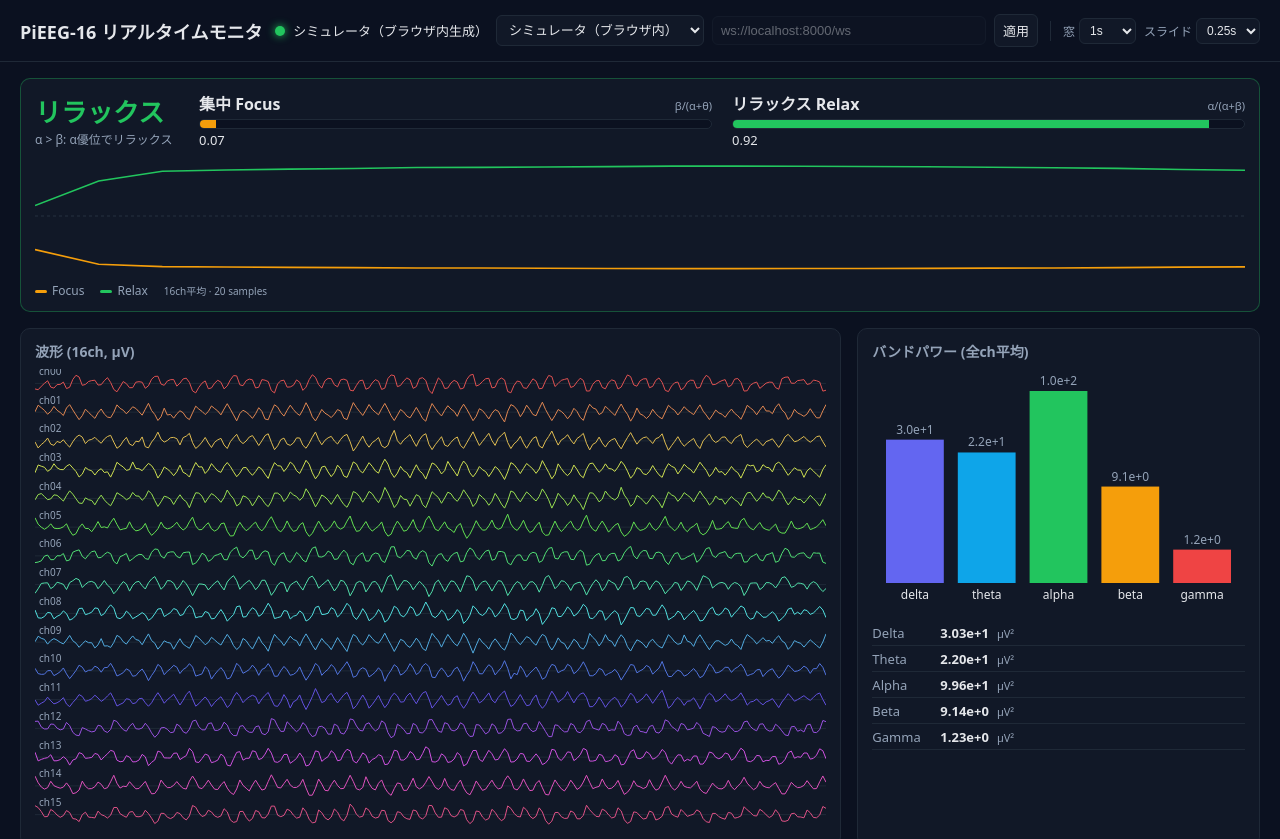
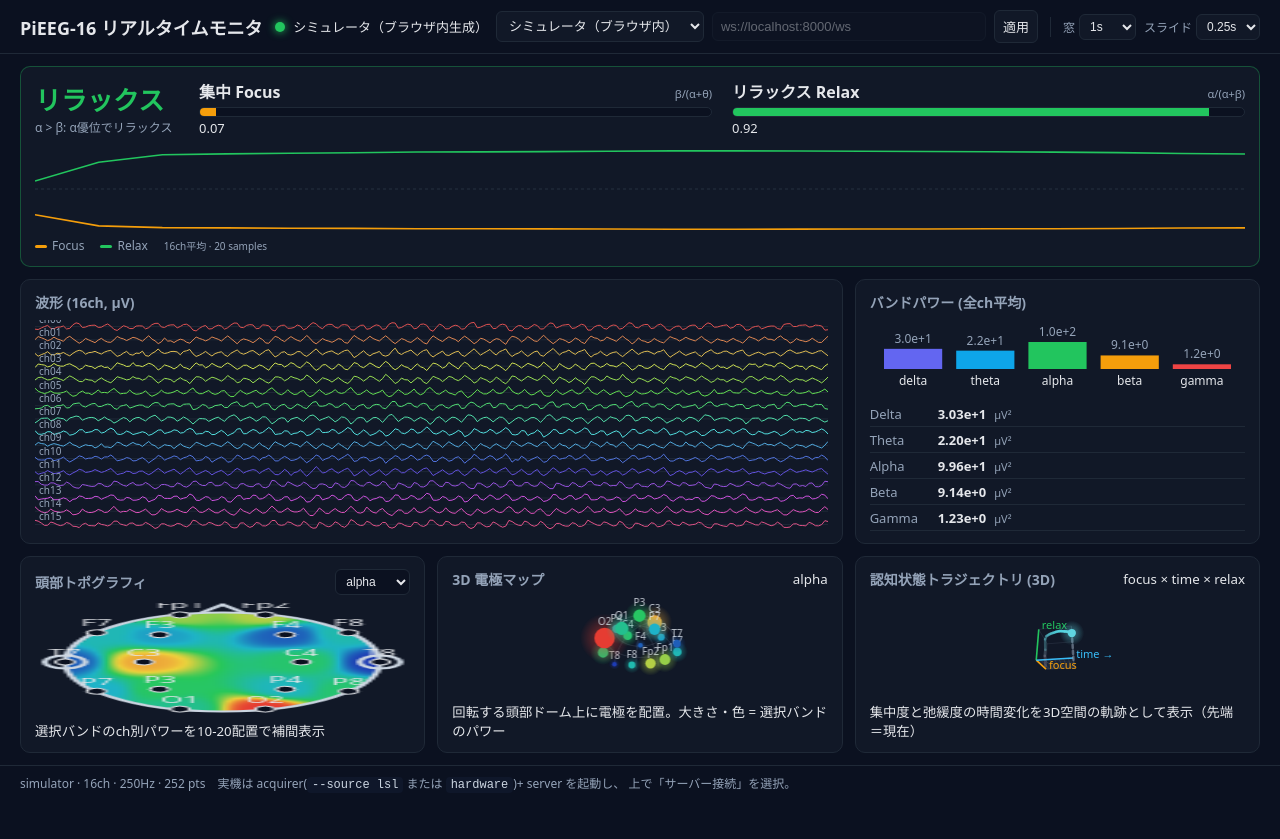
Before and after one commit to tyukei/pieeg_app, a website built with Vite: page web/index.html in a window 1280 px wide. Shown: the top 839 px of the page. After the commit the page ends 800 px from the top, so only its background shows below. Built offline with nearby package versions, Linux system fonts and the light colour scheme.

Commit message:
Save local work before archiving

```diff
--- a/web/src/main.ts
+++ b/web/src/main.ts
@@ -74,11 +74,14 @@ function updateMind(f: Frame): void {
   focusNum.textContent = focusSmooth.toFixed(2);
   relaxNum.textContent = relaxSmooth.toFixed(2);
   mindMeta.textContent = `16ch平均 · ${mindHistory.length} samples`;
-  drawMindTimeline(mindTimelineCanvas, mindHistory);
   traj.push({ focus: focusSmooth, relax: relaxSmooth });
 }
 
-function onFrame(f: Frame): void {
+let lastFrame: Frame | null = null;
+
+// Render everything derived from a frame (no state mutation) — reused on resize
+// / enlarge so canvases repaint at their new size without waiting for new data.
+function renderFrame(f: Frame): void {
   drawWaveform(waveCanvas, f.raw);
   drawBands(bandsCanvas, f.bands);
   bandTable.innerHTML = Object.entries(f.bands)
@@ -94,8 +97,20 @@ function onFrame(f: Frame): void {
   drawTopography(topoCanvas, perCh);
   brain.setData(perCh);
   brainBandLabel.textContent = band;
+  drawMindTimeline(mindTimelineCanvas, mindHistory);
+}
 
+function onFrame(f: Frame): void {
+  lastFrame = f;
   updateMind(f);
+  renderFrame(f);
+}
+
+// Repaint static canvases after a layout change (brain3d/traj3d self-animate).
+function redraw(): void {
+  requestAnimationFrame(() => {
+    if (lastFrame) renderFrame(lastFrame);
+  });
 }
 
 function applyConfig(): void {
@@ -133,4 +148,57 @@ modeSel.addEventListener("change", switchSource);
 winSel.addEventListener("change", applyConfig);
 hopSel.addEventListener("change", applyConfig);
 
+// ── Click-to-enlarge: move a card into a fullscreen modal, restore on close ──
+const modal = document.createElement("div");
+modal.className = "modal hidden";
+const closeBtn = document.createElement("button");
+closeBtn.className = "modal-close";
+closeBtn.type = "button";
+closeBtn.textContent = "×";
+closeBtn.title = "閉じる (Esc)";
+modal.appendChild(closeBtn);
+document.body.appendChild(modal);
+
+const placeholder = document.createComment("card-placeholder");
+let openCard: HTMLElement | null = null;
+
+function enlarge(card: HTMLElement): void {
+  if (openCard) return;
+  openCard = card;
+  card.replaceWith(placeholder);
+  card.classList.add("enlarged");
+  modal.appendChild(card);
+  modal.classList.remove("hidden");
+  redraw();
+}
+
+function closeModal(): void {
+  if (!openCard) return;
+  openCard.classList.remove("enlarged");
+  placeholder.replaceWith(openCard);
+  openCard = null;
+  modal.classList.add("hidden");
+  redraw();
+}
+
+closeBtn.addEventListener("click", closeModal);
+modal.addEventListener("click", (e) => {
+  if (e.target === modal) closeModal();
+});
+document.addEventListener("keydown", (e) => {
+  if (e.key === "Escape") closeModal();
+});
+
+for (const card of Array.from(document.querySelectorAll<HTMLElement>("main .card"))) {
+  card.addEventListener("click", (e) => {
+    if (card.classList.contains("enlarged")) return; // clicks inside the modal card
+    // Don't hijack clicks on the card's own controls.
+    if ((e.target as HTMLElement).closest("select, input, button, option, a")) return;
+    enlarge(card);
+  });
+}
+
+// Keep canvases crisp when the window is resized.
+window.addEventListener("resize", redraw);
+
 switchSource();
--- a/web/src/styles.css
+++ b/web/src/styles.css
@@ -11,11 +11,19 @@
   box-sizing: border-box;
 }
 
+html,
+body {
+  height: 100%;
+}
+
 body {
   margin: 0;
   font-family: system-ui, -apple-system, "Segoe UI", sans-serif;
   background: var(--bg);
   color: var(--text);
+  display: flex;
+  flex-direction: column;
+  overflow: hidden; /* fit the whole dashboard into one screen */
 }
 
 header {
@@ -24,8 +32,9 @@ header {
   align-items: center;
   justify-content: space-between;
   gap: 12px;
-  padding: 14px 20px;
+  padding: 10px 20px;
   border-bottom: 1px solid var(--border);
+  flex: 0 0 auto;
 }
 
 header h1 {
@@ -76,41 +85,59 @@ header h1 {
 }
 
 main {
+  flex: 1 1 auto;
+  min-height: 0;
   display: grid;
   grid-template-columns: repeat(6, 1fr);
-  gap: 16px;
-  padding: 16px 20px;
+  grid-template-rows: auto minmax(0, 1.35fr) minmax(0, 1fr);
+  gap: 12px;
+  padding: 12px 20px;
+  overflow: hidden;
 }
 
 .mind {
   grid-column: 1 / -1;
+  grid-row: 1;
 }
 .wave-card {
   grid-column: span 4;
+  grid-row: 2;
 }
 .wave-card + .card {
   grid-column: span 2;
+  grid-row: 2;
 }
 .topo-card {
   grid-column: span 2;
+  grid-row: 3;
 }
 .brain-card {
   grid-column: span 2;
+  grid-row: 3;
 }
 .traj-card {
   grid-column: span 2;
+  grid-row: 3;
 }
 
 @media (max-width: 900px) {
+  body {
+    overflow: auto; /* narrow screens scroll instead of cramming */
+  }
   main {
     grid-template-columns: 1fr;
+    grid-template-rows: none;
+    overflow: visible;
   }
+  .mind,
   .wave-card,
   .wave-card + .card,
   .topo-card,
   .brain-card,
   .traj-card {
     grid-column: 1 / -1;
+    grid-row: auto;
+    min-height: 300px;
   }
 }
 
@@ -119,6 +146,18 @@ main {
   border: 1px solid var(--border);
   border-radius: 10px;
   padding: 12px 14px;
+  display: flex;
+  flex-direction: column;
+  min-height: 0;
+  overflow: hidden;
+  cursor: zoom-in;
+}
+
+/* Only the inner controls should keep their normal cursor. */
+.card select,
+.card input,
+.card button {
+  cursor: pointer;
 }
 
 .card h2 {
@@ -128,14 +167,16 @@ main {
   font-weight: 600;
 }
 
-#wave {
+/* Canvases stretch to fill the remaining height of their (flex) card. */
+#wave,
+#bands,
+#topo,
+#brain3d,
+#traj3d {
+  flex: 1 1 0;
+  min-height: 0;
   width: 100%;
-  height: 460px;
-}
-
-#bands {
-  width: 100%;
-  height: 240px;
+  display: block;
 }
 
 .card-head {
@@ -158,17 +199,8 @@ main {
   font-size: 12px;
 }
 
-#topo {
-  width: 100%;
-  height: 280px;
-  display: block;
-}
-
-#brain3d,
-#traj3d {
-  width: 100%;
-  height: 300px;
-  display: block;
+.card-head {
+  flex: 0 0 auto;
 }
 
 .ctrl {
@@ -285,8 +317,9 @@ main {
 
 #mind-timeline {
   width: 100%;
-  height: 110px;
-  margin-top: 12px;
+  height: 84px;
+  margin-top: 10px;
+  flex: 0 0 auto;
 }
 
 .legend {
@@ -353,11 +386,13 @@ main {
 footer {
   display: flex;
   flex-wrap: wrap;
+  align-items: center;
   gap: 12px;
-  padding: 12px 20px 24px;
+  padding: 8px 20px;
   color: var(--muted);
   font-size: 12px;
   border-top: 1px solid var(--border);
+  flex: 0 0 auto;
 }
 
 footer code {
@@ -366,3 +401,60 @@ footer code {
   border-radius: 4px;
   color: #cbd5e1;
 }
+
+.band-values {
+  flex: 0 0 auto;
+}
+
+/* Click-to-enlarge modal */
+.modal {
+  position: fixed;
+  inset: 0;
+  z-index: 100;
+  display: flex;
+  align-items: center;
+  justify-content: center;
+  padding: 3vh 3vw;
+  background: rgba(2, 6, 23, 0.82);
+  backdrop-filter: blur(4px);
+}
+
+.modal.hidden {
+  display: none;
+}
+
+.card.enlarged {
+  cursor: default;
+  width: min(1200px, 94vw);
+  height: min(860px, 90vh);
+  max-width: 94vw;
+  max-height: 90vh;
+  margin: 0;
+  box-shadow: 0 20px 60px rgba(0, 0, 0, 0.6);
+}
+
+/* In the enlarged view the mind timeline should fill instead of staying short. */
+.card.enlarged #mind-timeline {
+  flex: 1 1 0;
+  height: auto;
+  min-height: 0;
+}
+
+.modal-close {
+  position: absolute;
+  top: 16px;
+  right: 20px;
+  width: 36px;
+  height: 36px;
+  border-radius: 50%;
+  border: 1px solid var(--border);
+  background: var(--card);
+  color: var(--text);
+  font-size: 20px;
+  line-height: 1;
+  cursor: pointer;
+}
+
+.modal-close:hover {
+  border-color: var(--accent);
+}
--- a/web/src/trajectory3d.ts
+++ b/web/src/trajectory3d.ts
@@ -3,15 +3,17 @@
 // hand-rolled with manual rotation + perspective projection.
 //
 // Axes of the unit cube (centered at origin):
-//   x = focus  β/(α+θ) normalized 0..1
-//   y = time   oldest (bottom) → newest (top)
-//   z = relax  α/(α+β) 0..1
-// The path is a vertex-colored ribbon (amber=focus, blue=relax); the current
-// state is a glowing head sphere with a dropline to the floor grid.
+//   x = focus  β/(α+θ) normalized 0..1  (horizontal)
+//   y = relax  α/(α+β) 0..1             (vertical, up = relaxed)
+//   z = time   oldest (back) → newest (front, toward viewer)
+// The cognitive state wanders across the focus×relax face while the path
+// extrudes forward through time along z — so the curve genuinely coils in 3D
+// instead of collapsing onto the time axis. The current state is a glowing
+// head sphere with a dropline to the floor grid.
 
-const TILT = -0.5;
-const VIEWER_Z = 3.4;
-const FOCAL = 2.2;
+const TILT = -0.42;
+const VIEWER_Z = 3.6;
+const FOCAL = 2.3;
 const FOCUS_MAX = 2; // β/(α+θ) typically lives in 0..~2
 
 type V3 = [number, number, number];
@@ -31,7 +33,7 @@ export interface MindPoint {
 }
 
 export class Trajectory3D {
-  private angle = 0;
+  private angle = 0.5; // start at a 3/4 view so depth is legible immediately
   private history: MindPoint[] = [];
   private raf = 0;
   private running = false;
@@ -52,7 +54,8 @@ export class Trajectory3D {
       if (!this.running) return;
       const dt = this.lastT ? (t - this.lastT) / 1000 : 0;
       this.lastT = t;
-      this.angle += dt * 0.28;
+      // Gentle sway around the vertical axis so the z (time) depth stays readable.
+      this.angle += dt * 0.18;
       this.draw();
       this.raf = requestAnimationFrame(loop);
     };
@@ -84,39 +87,54 @@ export class Trajectory3D {
 
     const cx = w / 2;
     const cy = h / 2;
-    const R = Math.min(w, h) * 0.42;
+    const R = Math.min(w, h) * 0.46;
     const toPx = (pt: { x: number; y: number }) => ({ x: cx + pt.x * R, y: cy + pt.y * R });
+    const line = (a: V3, b: V3, color: string, lw = 1) => {
+      const pa = toPx(this.project(a));
+      const pb = toPx(this.project(b));
+      ctx.strokeStyle = color;
+      ctx.lineWidth = lw;
+      ctx.beginPath();
+      ctx.moveTo(pa.x, pa.y);
+      ctx.lineTo(pb.x, pb.y);
+      ctx.stroke();
+    };
 
-    // Floor grid at y=-0.5 (the focus×relax plane).
+    // Bounding-cube wireframe so the 3D volume reads clearly.
+    const s = 0.5;
+    const corners: V3[] = [
+      [-s, -s, -s], [s, -s, -s], [s, s, -s], [-s, s, -s],
+      [-s, -s, s], [s, -s, s], [s, s, s], [-s, s, s],
+    ];
+    const edges: [number, number][] = [
+      [0, 1], [1, 2], [2, 3], [3, 0],
+      [4, 5], [5, 6], [6, 7], [7, 4],
+      [0, 4], [1, 5], [2, 6], [3, 7],
+    ];
+    for (const [i, j] of edges) line(corners[i], corners[j], "rgba(148,163,184,0.12)");
+
+    // Floor grid at y=-0.5 (the focus × time plane).
     ctx.strokeStyle = "rgba(148,163,184,0.16)";
     ctx.lineWidth = 1;
     const N = 8;
     for (let i = 0; i <= N; i++) {
       const u = i / N - 0.5;
-      const a1 = toPx(this.project([u, -0.5, -0.5]));
-      const a2 = toPx(this.project([u, -0.5, 0.5]));
-      const b1 = toPx(this.project([-0.5, -0.5, u]));
-      const b2 = toPx(this.project([0.5, -0.5, u]));
-      ctx.beginPath(); ctx.moveTo(a1.x, a1.y); ctx.lineTo(a2.x, a2.y); ctx.stroke();
-      ctx.beginPath(); ctx.moveTo(b1.x, b1.y); ctx.lineTo(b2.x, b2.y); ctx.stroke();
+      line([u, -0.5, -0.5], [u, -0.5, 0.5], "rgba(148,163,184,0.14)");
+      line([-0.5, -0.5, u], [0.5, -0.5, u], "rgba(148,163,184,0.14)");
     }
 
-    // Axis lines from the floor origin corner.
-    const axis = (to: V3, color: string) => {
-      const o = toPx(this.project([-0.5, -0.5, -0.5]));
+    // Axis lines from the floor origin corner: focus (x), relax (y), time (z).
+    const drawAxis = (to: V3, color: string, label: string) => {
+      const o: V3 = [-0.5, -0.5, -0.5];
+      line(o, to, color, 1.6);
       const e = toPx(this.project(to));
-      ctx.strokeStyle = color;
-      ctx.lineWidth = 1.5;
-      ctx.beginPath(); ctx.moveTo(o.x, o.y); ctx.lineTo(e.x, e.y); ctx.stroke();
-      return e;
+      ctx.fillStyle = color;
+      ctx.font = "11px system-ui, sans-serif";
+      ctx.fillText(label, e.x + 3, e.y);
     };
-    const eFocus = axis([0.5, -0.5, -0.5], "#f59e0b");
-    const eTime = axis([-0.5, 0.5, -0.5], "#94a3b8");
-    const eRelax = axis([-0.5, -0.5, 0.5], "#22c55e");
-    ctx.font = "11px system-ui, sans-serif";
-    ctx.fillStyle = "#f59e0b"; ctx.fillText("focus", eFocus.x + 2, eFocus.y);
-    ctx.fillStyle = "#94a3b8"; ctx.fillText("time", eTime.x + 2, eTime.y);
-    ctx.fillStyle = "#22c55e"; ctx.fillText("relax", eRelax.x + 2, eRelax.y);
+    drawAxis([0.5, -0.5, -0.5], "#f59e0b", "focus");
+    drawAxis([-0.5, 0.5, -0.5], "#22c55e", "relax");
+    drawAxis([-0.5, -0.5, 0.5], "#38bdf8", "time →");
 
     if (this.history.length < 2) {
       ctx.fillStyle = "#94a3b8";
@@ -126,27 +144,58 @@ export class Trajectory3D {
       return;
     }
 
-    // Build cube points + colors.
+    // Auto-scale focus & relax to their range within the window so the small
+    // absolute swings become a visible wandering across the focus×relax face
+    // (otherwise the path collapses onto the time axis — a near-straight line).
     const n = this.history.length;
+    const fVals = this.history.map((p) => Math.max(0, Math.min(1, p.focus / FOCUS_MAX)));
+    const rVals = this.history.map((p) => Math.max(0, Math.min(1, p.relax)));
+    const rangeOf = (vals: number[]): [number, number] => {
+      let lo = Math.min(...vals);
+      let hi = Math.max(...vals);
+      const span = hi - lo;
+      const MIN_SPAN = 0.12;
+      if (span < MIN_SPAN) {
+        const mid = (lo + hi) / 2;
+        lo = mid - MIN_SPAN / 2;
+        hi = mid + MIN_SPAN / 2;
+      } else {
+        lo -= span * 0.1;
+        hi += span * 0.1;
+      }
+      return [lo, hi];
+    };
+    const [fLo, fHi] = rangeOf(fVals);
+    const [rLo, rHi] = rangeOf(rVals);
+    const scale = (v: number, lo: number, hi: number) =>
+      Math.max(0, Math.min(1, (v - lo) / (hi - lo || 1)));
+
+    // Map each sample into the cube: x=focus, y=relax, z=time (oldest→newest).
+    // Store PIXEL coords (toPx of the projection) + depth for head sizing.
     const pts: { x: number; y: number; depth: number }[] = [];
     const cols: string[] = [];
+    const norm: { x: number; y: number; z: number }[] = [];
     for (let i = 0; i < n; i++) {
-      const xNorm = Math.max(0, Math.min(1, this.history[i].focus / FOCUS_MAX));
-      const zNorm = Math.max(0, Math.min(1, this.history[i].relax));
-      const yNorm = i / (n - 1);
-      pts.push(this.project([xNorm - 0.5, yNorm - 0.5, zNorm - 0.5]));
-      const r = Math.round(90 + 150 * xNorm);
-      const g = Math.round(120 + 60 * yNorm);
-      const b = Math.round(90 + 150 * zNorm);
+      const x = scale(fVals[i], fLo, fHi);
+      const y = scale(rVals[i], rLo, rHi);
+      const z = i / (n - 1);
+      norm.push({ x, y, z });
+      const pr = this.project([x - 0.5, y - 0.5, z - 0.5]);
+      const px = toPx(pr);
+      pts.push({ x: px.x, y: px.y, depth: pr.depth });
+      const r = Math.round(70 + 170 * x);
+      const g = Math.round(110 + 120 * y);
+      const b = Math.round(130 + 110 * y);
       cols.push(`rgb(${r},${g},${b})`);
     }
 
-    // Ribbon: draw as connected segments, older = fainter.
-    ctx.lineWidth = 2.5;
+    // Ribbon: draw back (oldest) → front (newest) so nearer segments overdraw.
+    ctx.lineWidth = 2.6;
     ctx.lineJoin = "round";
+    ctx.lineCap = "round";
     for (let i = 1; i < n; i++) {
       ctx.strokeStyle = cols[i];
-      ctx.globalAlpha = 0.25 + 0.75 * (i / (n - 1));
+      ctx.globalAlpha = 0.22 + 0.78 * (i / (n - 1));
       ctx.beginPath();
       ctx.moveTo(pts[i - 1].x, pts[i - 1].y);
       ctx.lineTo(pts[i].x, pts[i].y);
@@ -154,15 +203,16 @@ export class Trajectory3D {
     }
     ctx.globalAlpha = 1;
 
-    // Head: dropline to floor + glowing sphere.
-    const last = this.history[n - 1];
-    const hx = Math.max(0, Math.min(1, last.focus / FOCUS_MAX)) - 0.5;
-    const hz = Math.max(0, Math.min(1, last.relax)) - 0.5;
+    // Head: dropline to floor + glowing sphere at the newest sample.
+    const head = norm[n - 1];
     const headTop = pts[n - 1];
-    const headFloor = toPx(this.project([hx, -0.5, hz]));
+    const headFloor = toPx(this.project([head.x - 0.5, -0.5, head.z - 0.5]));
     ctx.strokeStyle = "rgba(148,163,184,0.5)";
     ctx.setLineDash([3, 3]);
-    ctx.beginPath(); ctx.moveTo(headFloor.x, headFloor.y); ctx.lineTo(headTop.x, headTop.y); ctx.stroke();
+    ctx.beginPath();
+    ctx.moveTo(headFloor.x, headFloor.y);
+    ctx.lineTo(headTop.x, headTop.y);
+    ctx.stroke();
     ctx.setLineDash([]);
 
     const col = cols[n - 1];
```
